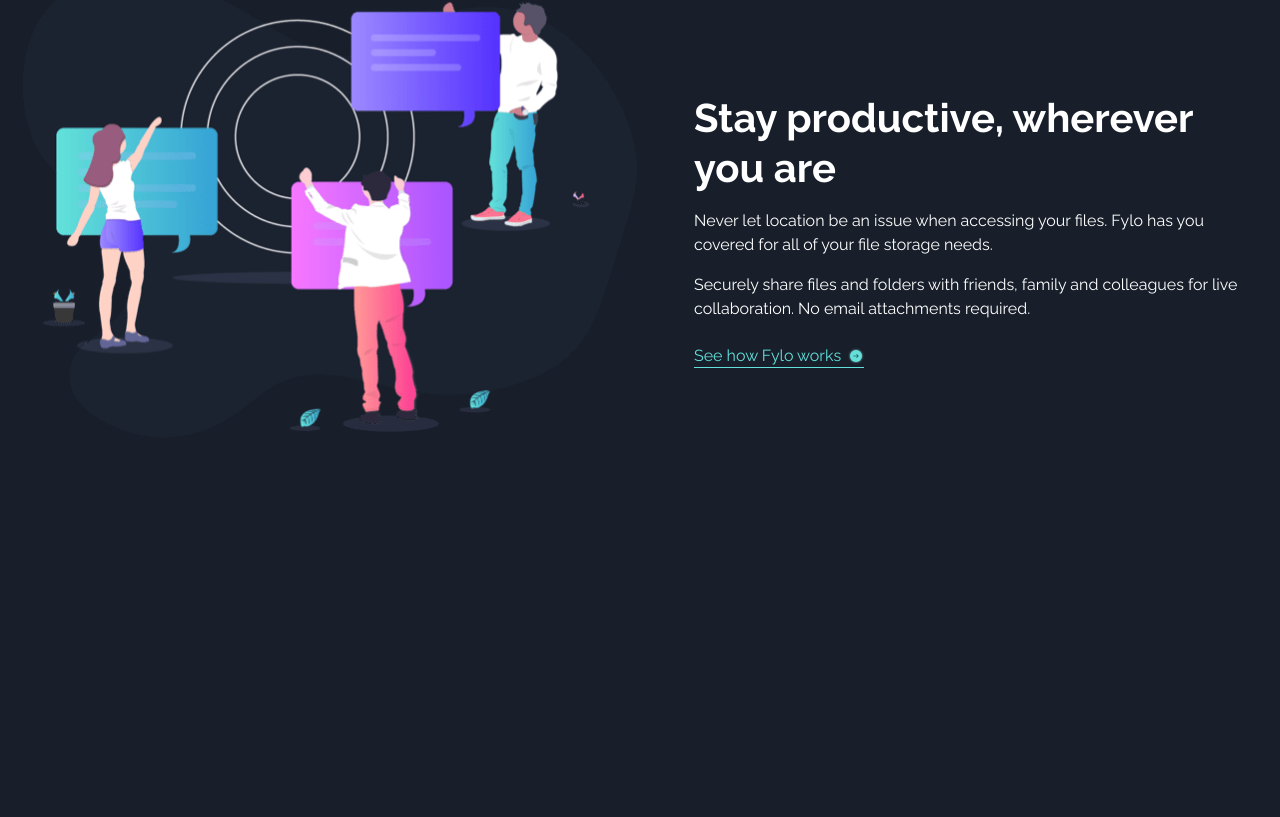
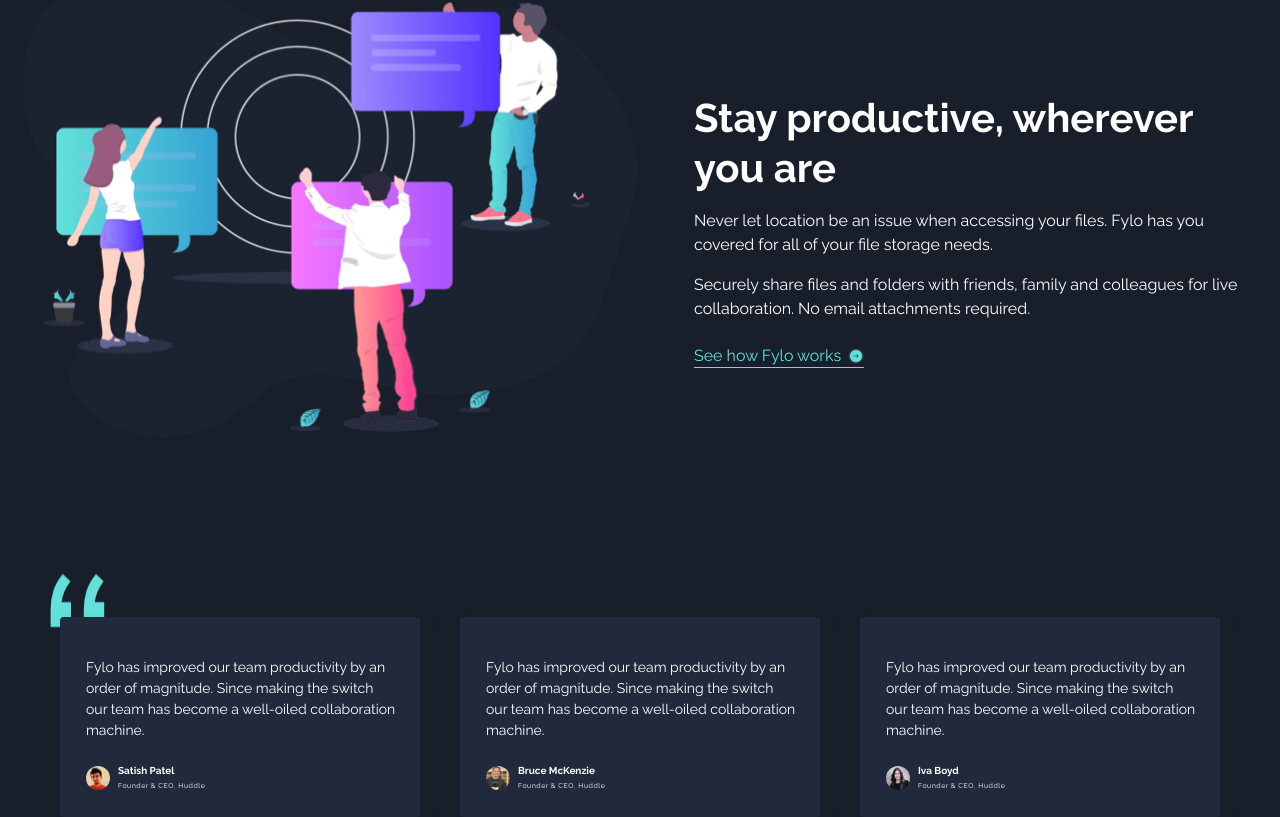
Before and after one commit to mdashfaque-mamdu-au17/flyo-dark-theme-landing-page, a React (Vite) app: page / in a window 1280 px wide. Shown: the part 1912-2729 px from the top of the page. Before the commit the page ends 2350 px from the top, so only its background shows below. Built offline with nearby package versions, Linux system fonts and the light colour scheme.

Commit message:
completed testimonials section

```diff
--- a/src/App.jsx
+++ b/src/App.jsx
@@ -11,6 +11,7 @@
 import Hero from './components/Sections/Hero';
 import FeaturesSection from './components/Sections/FeaturesSection';
 import HowItWorks from './components/Sections/HowItWorks';
+import TestimonialsSection from './components/Sections/TestimonialsSection';
 function App() {
   return (
     <div className="">
@@ -18,6 +19,7 @@
       <Hero />
       <FeaturesSection />
       <HowItWorks />
+      <TestimonialsSection />
       {/* <Link type="navigation">Sign in</Link>
       <div className="mt-10">
         <Link type="navigation-footer">About</Link>
--- /dev/null
+++ b/src/components/Sections/TestimonialsSection.jsx
@@ -0,0 +1,50 @@
+import React from 'react';
+import TestimonialCard from '../Card/TestimonialCard';
+import Satish from '../../assets/profile-1.jpg';
+import Bruce from '../../assets/profile-2.jpg';
+import Iva from '../../assets/profile-3.jpg';
+import Quote from '../../assets/bg-quotes.png';
+
+const TestimonialsSection = () => {
+  return (
+    <section className="pt-[160px] max-w-[1180px] mx-auto lg:pt-[179px]">
+      <div className="flex flex-wrap justify-center gap-6 xl:gap-10">
+        <div className="relative z-30">
+          <TestimonialCard
+            review="Fylo has improved our team productivity by an order of magnitude.
+          Since making the switch our team has become a well-oiled collaboration
+          machine."
+            photo={Satish}
+            name="Satish Patel"
+            profession="Founder & CEO, Huddle"
+          />
+          <div className="absolute -top-5 left-1 z-10 xl:-top-11 xl:-left-2.5">
+            <img
+              src={Quote}
+              alt=""
+              className="w-6 h-6 xl:w-[55px] xl:h-[55px] z-10"
+            />
+          </div>
+        </div>
+        <div>
+          <TestimonialCard
+            review="Fylo has improved our team productivity by an order of magnitude. Since making the switch our team has become a well-oiled collaboration machine."
+            photo={Bruce}
+            name="Bruce McKenzie"
+            profession="Founder & CEO, Huddle"
+          />
+        </div>
+        <div>
+          <TestimonialCard
+            review="Fylo has improved our team productivity by an order of magnitude. Since making the switch our team has become a well-oiled collaboration machine."
+            photo={Iva}
+            name="Iva Boyd"
+            profession="Founder & CEO, Huddle"
+          />
+        </div>
+      </div>
+    </section>
+  );
+};
+
+export default TestimonialsSection;
```
